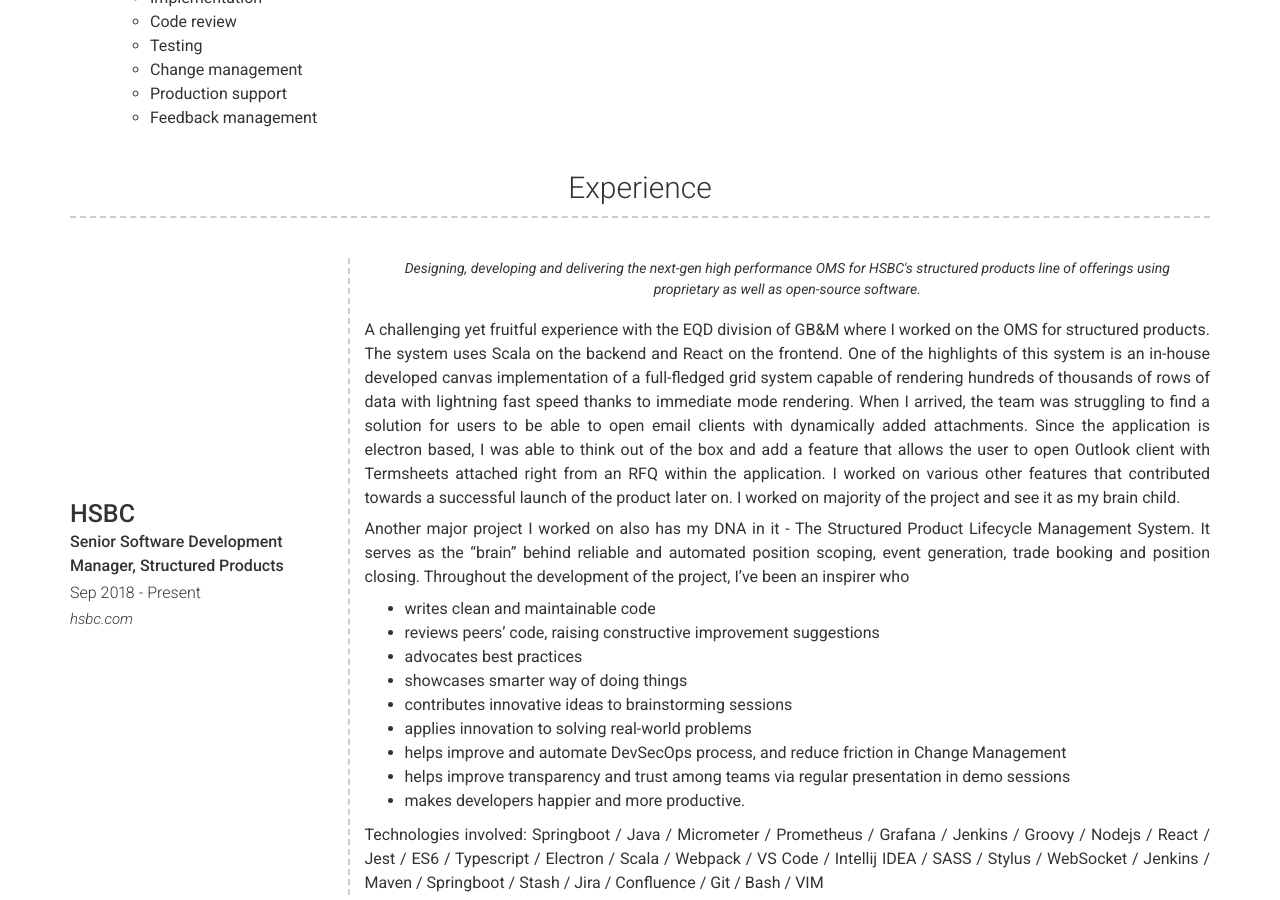
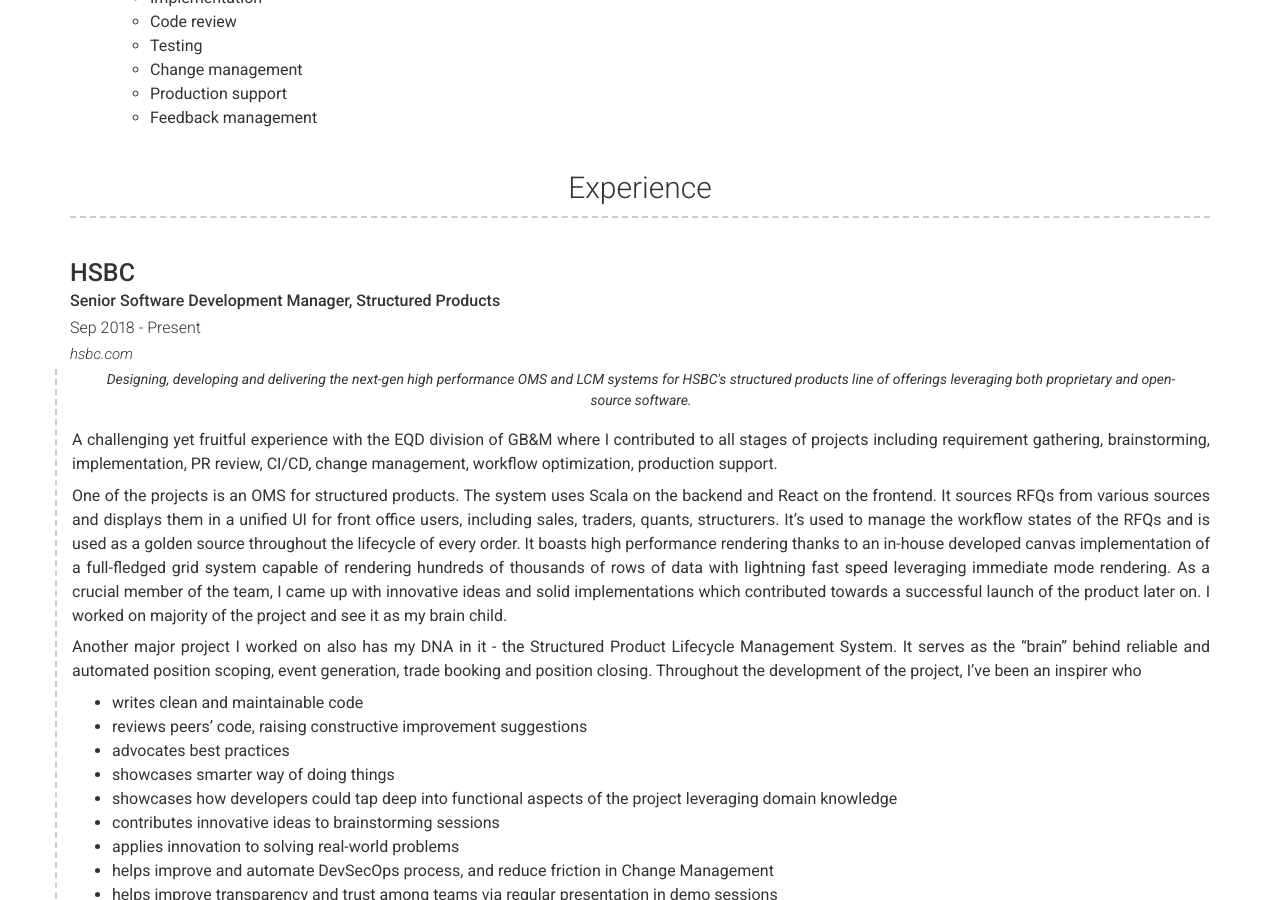
Before and after one commit to will-hk/will-hk.github.io, a Jekyll site: the page built from index.md, in a window 1280 px wide and 900 px high, scrolled down 676 px. Built offline with Jekyll 4.4.1, drawn with Linux system fonts in a browser that asks for light colours; nearby versions of some CDN libraries.

Commit message:
update content

```diff
--- a/_config.yml
+++ b/_config.yml
@@ -93,22 +93,25 @@ content:
   - title: Experience # Title for the section
     layout: list # Type of content section (list/text)
     content:
-      - layout: left
+      - layout: top
         title: HSBC
         link: hsbc.com
         # link_text: boringcompany.com
         sub_title: Senior Software Development Manager, Structured Products
         caption: Sep 2018 - Present
         quote: >
-          Designing, developing and delivering the next-gen high performance OMS for HSBC's structured products line of offerings using proprietary as well as open-source software.
+          Designing, developing and delivering the next-gen high performance OMS and LCM systems for HSBC's structured products line of offerings leveraging both proprietary and open-source software.
         description: | # this will include new lines to allow paragraphs
-          A challenging yet fruitful experience with the EQD division of GB&M where I worked on the OMS for structured products. The system uses Scala on the backend and React on the frontend. One of the highlights of this system is an in-house developed canvas implementation of a full-fledged grid system capable of rendering hundreds of thousands of rows of data with lightning fast speed thanks to immediate mode rendering. When I arrived, the team was struggling to find a solution for users to be able to open email clients with dynamically added attachments. Since the application is electron based, I was able to think out of the box and add a feature that allows the user to open Outlook client with Termsheets attached right from an RFQ within the application. I worked on various other features that contributed towards a successful launch of the product later on. I worked on majority of the project and see it as my brain child.
+          A challenging yet fruitful experience with the EQD division of GB&M where I contributed to all stages of projects including requirement gathering, brainstorming, implementation, PR review, CI/CD, change management, workflow optimization, production support.
 
-          Another major project I worked on also has my DNA in it - The Structured Product Lifecycle Management System. It serves as the "brain" behind reliable and automated position scoping, event generation, trade booking and position closing. Throughout the development of the project, I've been an inspirer who
+          One of the projects is an OMS for structured products. The system uses Scala on the backend and React on the frontend. It sources RFQs from various sources and displays them in a unified UI for front office users, including sales, traders, quants, structurers. It's used to manage the workflow states of the RFQs and is used as a golden source throughout the lifecycle of every order. It boasts high performance rendering thanks to an in-house developed canvas implementation of a full-fledged grid system capable of rendering hundreds of thousands of rows of data with lightning fast speed leveraging immediate mode rendering. As a crucial member of the team, I came up with innovative ideas and solid implementations which contributed towards a successful launch of the product later on. I worked on majority of the project and see it as my brain child.
+
+          Another major project I worked on also has my DNA in it - the Structured Product Lifecycle Management System. It serves as the "brain" behind reliable and automated position scoping, event generation, trade booking and position closing. Throughout the development of the project, I've been an inspirer who
           - writes clean and maintainable code
           - reviews peers' code, raising constructive improvement suggestions
           - advocates best practices
           - showcases smarter way of doing things
+          - showcases how developers could tap deep into functional aspects of the project leveraging domain knowledge
           - contributes innovative ideas to brainstorming sessions
           - applies innovation to solving real-world problems
           - helps improve and automate DevSecOps process, and reduce friction in Change Management
@@ -117,7 +120,7 @@ content:
 
           Technologies involved: Springboot / Java / Micrometer / Prometheus / Grafana / Jenkins / Groovy / Nodejs / React / Jest / ES6 / Typescript / Electron / Scala / Webpack / VS Code / Intellij IDEA / SASS / Stylus / WebSocket / Jenkins / Maven / Springboot / Stash / Jira / Confluence / Git / Bash / VIM
 
-      - layout: left
+      - layout: top
         title: HSBC
         link: hsbc.com
         # link_text: boringcompany.com
@@ -142,7 +145,7 @@ content:
 
           Technologies involved: Nodejs / CoffeeScript / Java / Git / Gulp / Angularjs / Karma / Protractor / TeamCity / Stash / Jira / Confluence / RxJS / Cygwin / VIM / AppRunner / Intellij IDEA / Maven
 
-      - layout: left
+      - layout: top
         title: Compare Global Group
         link: moneyhero.com
         # link_text: boringcompany.com
@@ -169,7 +172,7 @@ content:
 
           Technologies involved: Node.js / CoffeeScript / Docker / Docker Compose / AWS Beanstalk / AWS S3 / Git / Jenkins / Brunch / Gulp / Angularjs / Karma / Jasmine / Sass / Jade / Grails / PHP / Symfony / Angular / Ant
 
-      - layout: left
+      - layout: top
         title: AXA
         link: axa.com
         # link_text: boringcompany.com
@@ -191,7 +194,7 @@ content:
 
           Technologies involved: Node.js / MongoDB / CoffeeScript / PhantomJS / Vim / Golang / Docker / Fig / Heroku / GoogleCloud / Git / StrongLoop / Hapi / Harp / Brunch / Angularjs / Sass / Stylus / Jade / Cordova / Ionic / Python / Kubernetes
 
-      - layout: left
+      - layout: top
         title: Maaii
         link: maaiiconnect.com
         # link_text: boringcompany.com
@@ -211,7 +214,7 @@ content:
 
           Technologies involved: Node.js / MongoDB / Git / Gerrit / Jenkins / NightwatchJS / PhantomJS / CasperJS / Mocha / Sublime / Karma / WebDriver / Wordpress / MySQL / PHP
 
-      - layout: left
+      - layout: top
         title: IBM
         link: ibm.com
         # link_text: boringcompany.com
```
